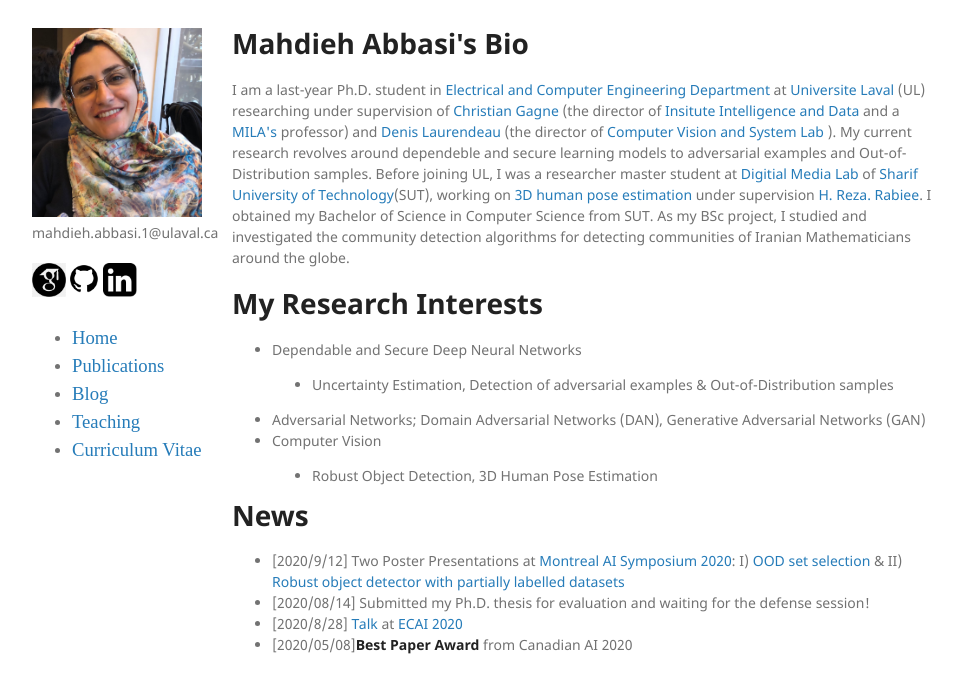
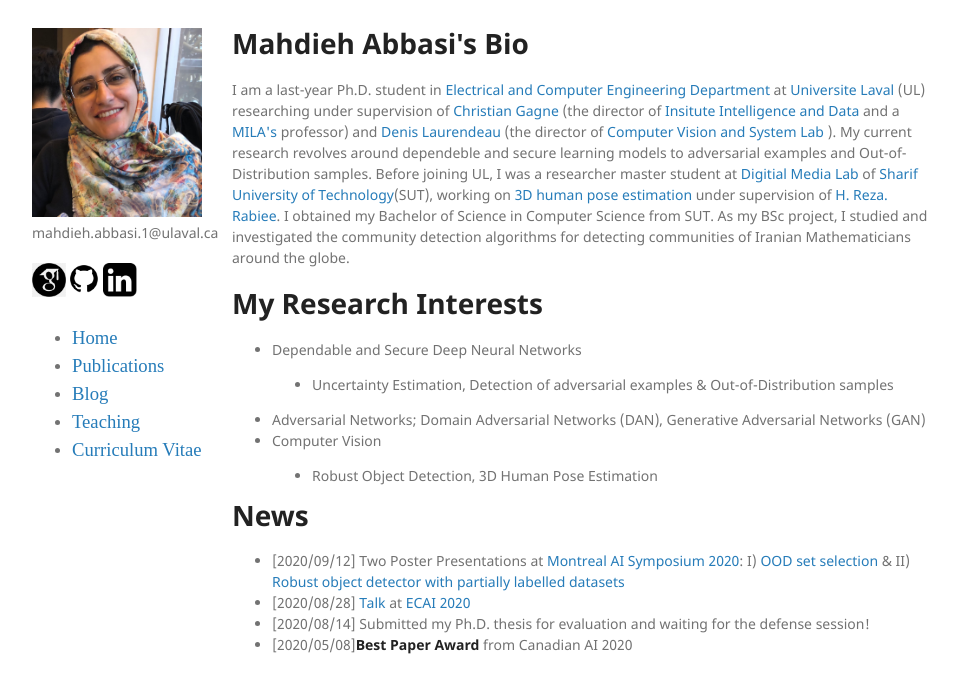
Before and after one commit to mahdaneh/mahdaneh.github.io, a Jekyll site: the page built from index.html, in a window 1280 px wide. Shown: the top 693 px of the page, without its empty margins (158-1119 px from the left). Built offline with Jekyll 4.4.1, drawn with Linux system fonts in a browser that asks for light colours.

Commit message:
index updated

```diff
--- a/index.html
+++ b/index.html
@@ -60,7 +60,7 @@
   at <a href="https://www.ulaval.ca/en/">Universite Laval</a> (UL) researching under supervision of
   <a href="http://vision.gel.ulaval.ca/~cgagne/">Christian Gagne</a> (the director of <a href="https://iid.ulaval.ca/en/">Insitute Intelligence and Data</a>
   and a <a href="https://mila.quebec/en/">MILA's</a> professor) and <a href="http://vision.gel.ulaval.ca/~laurend/">Denis Laurendeau</a>
-  (the director of <a href="http://vision.gel.ulaval.ca/en/">Computer Vision and System Lab </a>). My current research revolves around dependeble and secure learning models to adversarial examples and Out-of-Distribution samples. Before joining UL, I was a researcher master student at <a href="http://dml.ir/">Digitial Media Lab</a> of <a href="http://www.en.sharif.edu/">Sharif University of Technology</a>(SUT), working on <a href="https://ieeexplore.ieee.org/document/7335521/">3D human pose estimation</a> under supervision <a href="http://sharif.edu/~rabiee/">H. Reza. Rabiee</a>. I obtained my Bachelor of Science in Computer Science from SUT. As my BSc project, I studied and investigated the community detection algorithms for detecting communities of Iranian Mathematicians around the globe.
+  (the director of <a href="http://vision.gel.ulaval.ca/en/">Computer Vision and System Lab </a>). My current research revolves around dependeble and secure learning models to adversarial examples and Out-of-Distribution samples. Before joining UL, I was a researcher master student at <a href="http://dml.ir/">Digitial Media Lab</a> of <a href="http://www.en.sharif.edu/">Sharif University of Technology</a>(SUT), working on <a href="https://ieeexplore.ieee.org/document/7335521/">3D human pose estimation</a> under supervision of <a href="http://sharif.edu/~rabiee/">H. Reza. Rabiee</a>. I obtained my Bachelor of Science in Computer Science from SUT. As my BSc project, I studied and investigated the community detection algorithms for detecting communities of Iranian Mathematicians around the globe.
 
         </p>
 <h1 id="my-research-interests">My Research Interests</h1>
@@ -78,9 +78,10 @@
 
         <h1> News</h1>
         <ul>
-          <li>[2020/9/12] Two Poster Presentations at <a href="http://montrealaisymposium.com/" target="_blank">Montreal AI Symposium 2020</a>: I) <a href="https://www.youtube.com/watch?v=coLoPTw3Kug" target="_blank">OOD set selection</a>  & II) <a href="https://www.youtube.com/watch?v=hzT55v60ygU" target="_blank">Robust object detector with partially labelled datasets</a> </li>
-          <li> [2020/08/14] Submitted my Ph.D. thesis for evaluation and waiting for the defense session!
-          <li>[2020/8/28] <a href="https://underline.io/events/24/sessions/206/lecture/2014-toward-metrics-for-differentiating-out-of-distribution-sets" target="_blank"> Talk </a> at <a href="http://ecai2020.eu/">ECAI 2020</a> </li>
+          <li>[2020/09/12] Two Poster Presentations at <a href="http://montrealaisymposium.com/" target="_blank">Montreal AI Symposium 2020</a>: I) <a href="https://www.youtube.com/watch?v=coLoPTw3Kug" target="_blank">OOD set selection</a>  & II) <a href="https://www.youtube.com/watch?v=hzT55v60ygU" target="_blank">Robust object detector with partially labelled datasets</a> </li>
+
+          <li>[2020/08/28] <a href="https://underline.io/events/24/sessions/206/lecture/2014-toward-metrics-for-differentiating-out-of-distribution-sets" target="_blank"> Talk </a> at <a href="http://ecai2020.eu/">ECAI 2020</a> </li>
+<li> [2020/08/14] Submitted my Ph.D. thesis for evaluation and waiting for the defense session!</li>
 
 <li>[2020/05/08]<strong>Best Paper Award</strong> from Canadian AI 2020</li>
 
--- a/publications.html
+++ b/publications.html
@@ -31,7 +31,7 @@
 	  <div class="pull-left text-left" style="padding:0% 0% 0% 0.1%; width:71%;">
 <p style="font-size:13.4px; line-height:155%"><strong>Toward Adversarial Robustness by Diversity in an Ensemble of Specialized Deep Neural Networks</strong></p>
 <p style="font-size:13.4px"><b>Mahdieh Abbasi</b>, Arezoo Rajabi, Christian Gagne, Rakesh B. Bobba;
-            <b>Long paper in Canadian Conference on AI</b>, 2020(<a href="https://www.caiac.ca/en/conferences/canadianai-2020/home"><span style="color: red">Best paper award</span></a>). <b><a href="https://arxiv.org/pdf/2005.08321.pdf">[PDF]</a><a href="https://youtu.be/qFrkUeBjTMA">[Talk]</a> <a href="">[Code]</a></b></p>
+            <b>Long paper in Canadian Conference on AI</b>, 2020( <a href="https://www.caiac.ca/en/conferences/canadianai-2020/home"><span style="color: red">Best paper award</span></a>). <b><a href="https://arxiv.org/pdf/2005.08321.pdf">[PDF]</a><a href="https://youtu.be/qFrkUeBjTMA">[Talk]</a> <a href="">[Code]</a></b></p>
 </div>
 </div>
       </li>
@@ -203,7 +203,7 @@
 
 <p style="font-size:13.4px; line-height:155%"><strong>Monocular 3D Human Pose Estimation with a Semi-supervised Graph-based Method</strong></p>
 
-<p style="font-size:13.4px; line-height:155%"><b>Mahdieh Abbasi</b>, Hamid Reza Rabiee, Christian Gagné; In <b>3D Computer Vision IEEE Conference</b>, 2015 (acceptance rate for <b>oral</b> 15%). <b><a href="https://ieeexplore.ieee.org/document/7335521/">[PDF]</a> <a href="/Posters/Poster.pdf">[Poster]</a></b></p>
+<p style="font-size:13.4px; line-height:155%"><b>Mahdieh Abbasi</b>, Hamid Reza Rabiee, Christian Gagné; In <b>3D Computer Vision IEEE Conference</b>, 2015 (acceptance rate for <b>oral</b> 15%).  <b><a href="https://ieeexplore.ieee.org/document/7335521/">[PDF]</a> <a href="/Posters/Poster.pdf">[Poster]</a></b></p>
 
 </div>
 </div>
```
